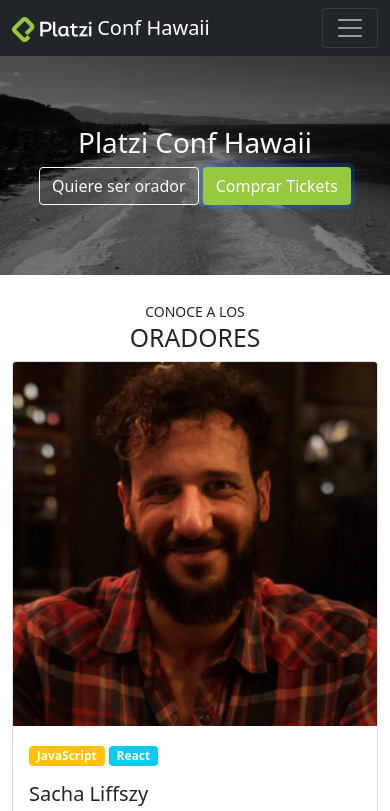
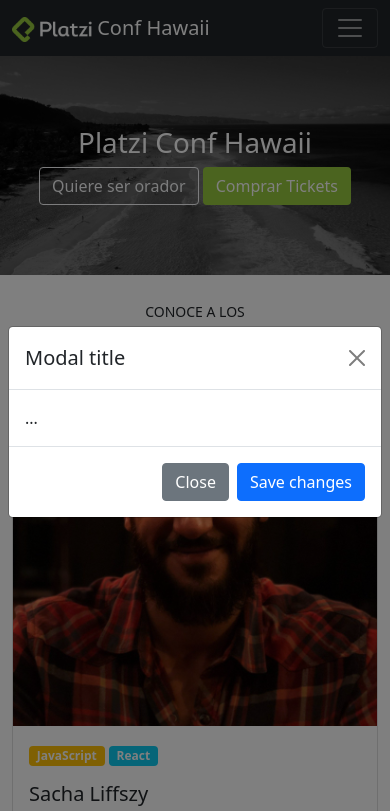
Before and after one commit to mabalderramav/platzi-bootstrap, a website: page index.html in a window 390 px wide. Both pictures are taken after a click on the button "Comprar Tickets". Shown: the top 811 px of the page. Drawn offline with nearby package versions, Linux system fonts and the light colour scheme.

Commit message:
added modal

```diff
--- a/index.html
+++ b/index.html
@@ -61,7 +61,14 @@
               </a>
             </li>
             <li class="nav-item">
-              <a class="nav-link text-platzi" href="#"> Compra de tickets </a>
+              <a
+                class="nav-link text-platzi"
+                href="#"
+                data-bs-toggle="modal"
+                data-bs-target="#modalCompra"
+              >
+                Compra de tickets
+              </a>
             </li>
           </ul>
         </div>
@@ -113,7 +120,12 @@
                   <a href="#" class="btn btn-outline-light">
                     Quiere ser orador</a
                   >
-                  <button type="button" class="btn btn-platzi">
+                  <button
+                    type="button"
+                    class="btn btn-platzi"
+                    data-bs-toggle="modal"
+                    data-bs-target="#modalCompra"
+                  >
                     Comprar Tickets
                   </button>
                 </div>
@@ -351,6 +363,41 @@
     </footer>
     <!-- #endregion Footer -->
 
+    <!-- #region Modal -->
+    <div
+      class="modal fade"
+      id="modalCompra"
+      tabindex="-1"
+      aria-labelledby="exampleModalLabel"
+      aria-hidden="true"
+    >
+      <div class="modal-dialog modal-dialog-centered">
+        <div class="modal-content">
+          <div class="modal-header">
+            <h5 class="modal-title" id="exampleModalLabel">Modal title</h5>
+            <button
+              type="button"
+              class="btn-close"
+              data-bs-dismiss="modal"
+              aria-label="Close"
+            ></button>
+          </div>
+          <div class="modal-body">...</div>
+          <div class="modal-footer">
+            <button
+              type="button"
+              class="btn btn-secondary"
+              data-bs-dismiss="modal"
+            >
+              Close
+            </button>
+            <button type="button" class="btn btn-primary">Save changes</button>
+          </div>
+        </div>
+      </div>
+    </div>
+    <!-- #endregion Modal -->
+
     <!-- Optional JavaScript; choose one of the two! -->
 
     <!-- Option 1: Bootstrap Bundle with Popper -->
```
